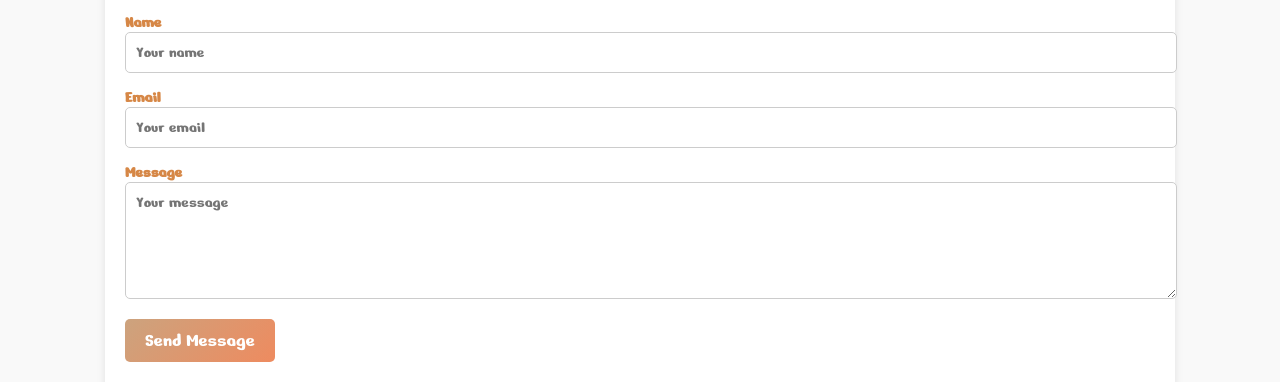
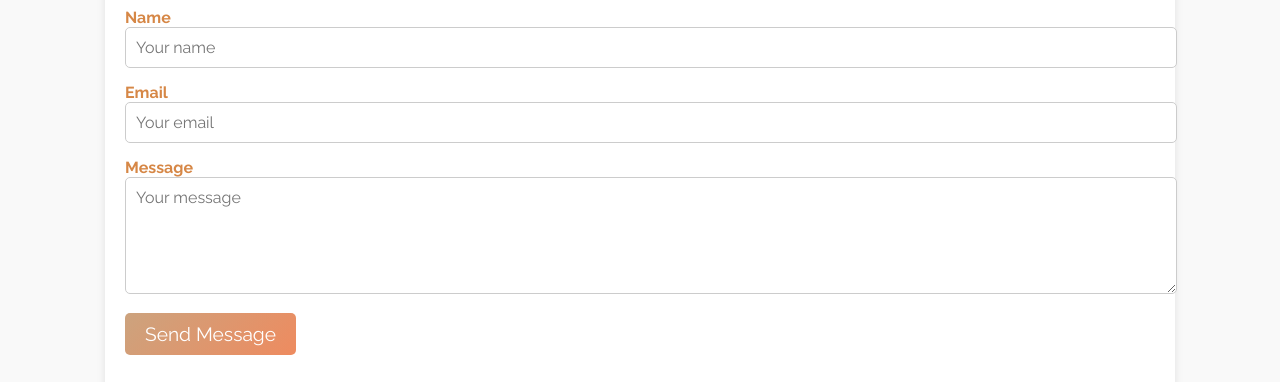
Before and after one commit to DOPI1111/peach, a plain HTML site: page contact.html in a window 1280 px wide. Shown: the part 291-673 px from the top of the page. Drawn offline with nearby package versions, Linux system fonts and the light colour scheme.

Commit message:
new fonts

```diff
--- a/contact.css
+++ b/contact.css
@@ -1,9 +1,9 @@
 /* Загальний стиль */
 *{
-    font-family: "Nerko One";
+    font-family: "Raleway";
 }
 body {
-    font-family: Arial, sans-serif;
+    font-family: "Raleway", sans-serif;
     margin: 0;
     padding: 0;
     background-color: #f9f9f9;
--- a/contact.html
+++ b/contact.html
@@ -10,7 +10,7 @@
     <link rel="preconnect" href="https://fonts.googleapis.com">
 <link rel="preconnect" href="https://fonts.gstatic.com" crossorigin>
 <link href="https://fonts.googleapis.com/css2?family=Nerko+One&family=Roboto:ital,wght@0,100;0,300;0,400;0,500;0,700;0,900;1,100;1,300;1,400;1,500;1,700;1,900&display=swap" rel="stylesheet">
-
+<link href="https://fonts.googleapis.com/css2?family=Raleway:wght@400;700&display=swap" rel="stylesheet">
 </head>
 <body>
     <header>
--- a/style.css
+++ b/style.css
@@ -1,5 +1,5 @@
 *{
-    font-family: "Nerko One";
+    font-family: "Raleway";
 }
 body {
     margin: 0;
```
Also changed, not shown: about.html (+3 -1 lines), home.html (+2 -1 lines), index.html (+2 -0 lines).
